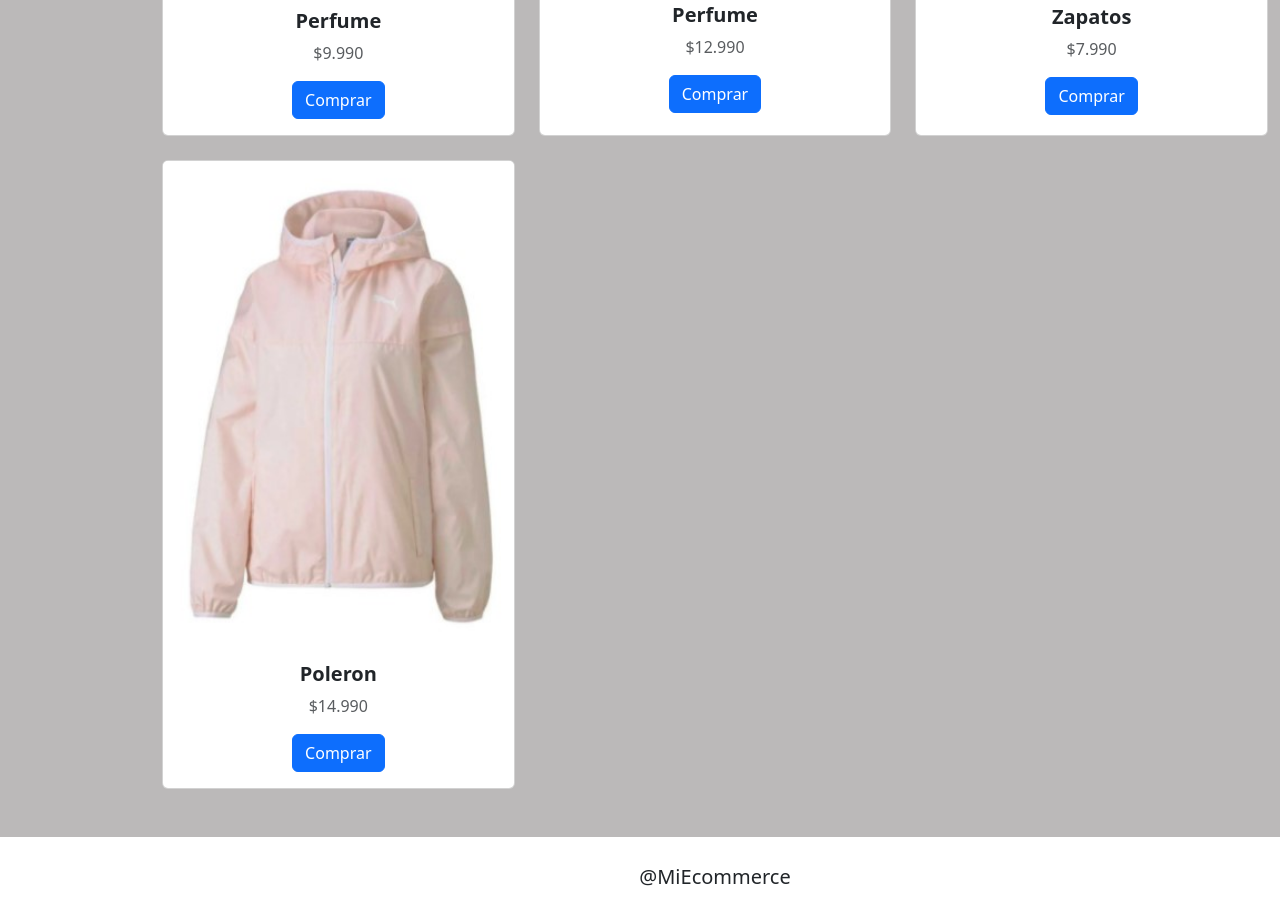
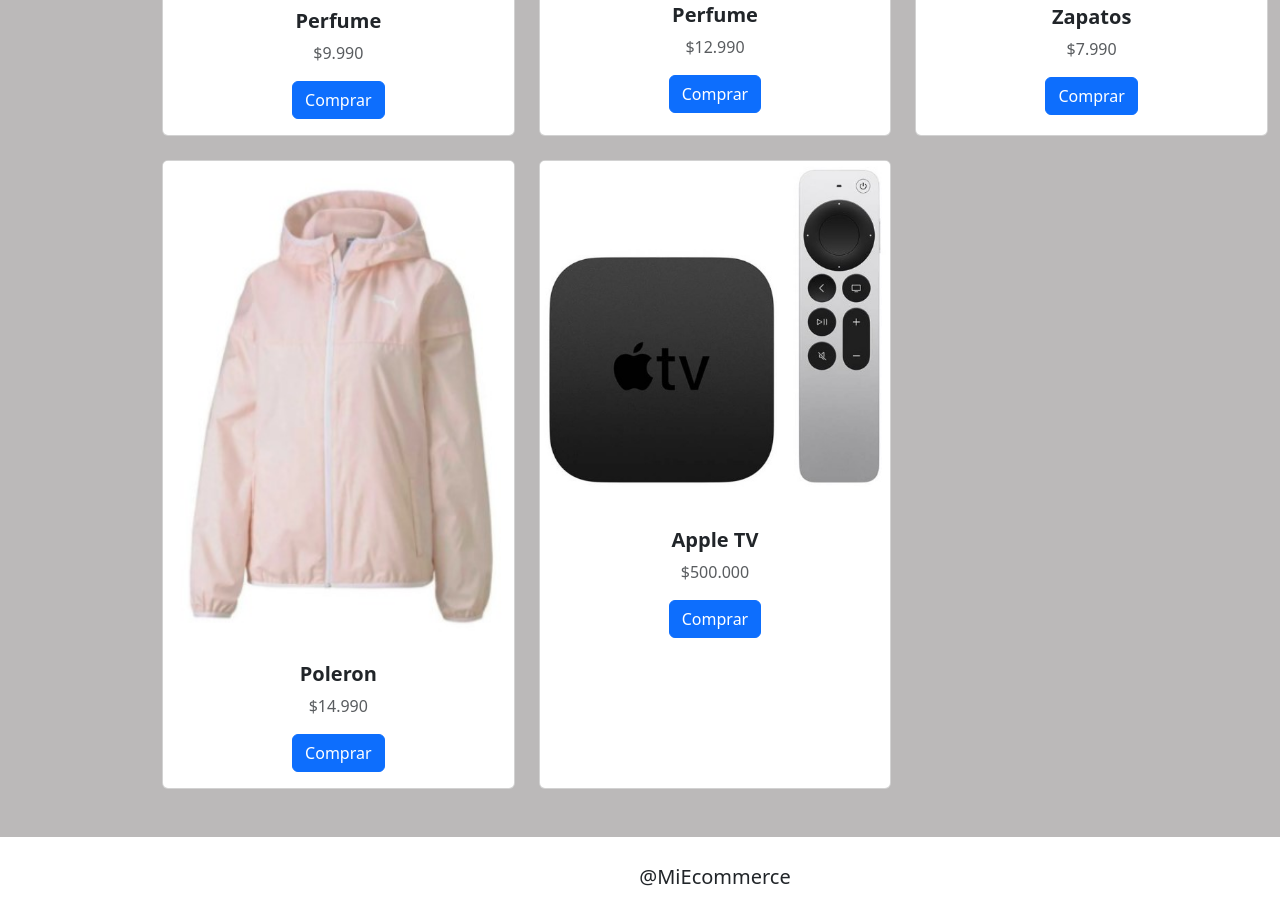
Before and after one commit to Camila-guti/e-commerce, a plain HTML site: page assets/index.html in a window 1280 px wide. Shown: the part 399-1316 px from the top of the page. Drawn offline with nearby package versions, Linux system fonts and the light colour scheme.

Commit message:
nuevo producto

```diff
--- a/assets/index.html
+++ b/assets/index.html
@@ -82,6 +82,17 @@
         </div>
       </div>
 
+       <div class="col">
+        <div class="card h-100">
+          <img src="/assets/img/Apple TV 4K 32Gb.jpg" class="card-img-top" alt="Producto 4">
+          <div class="card-body">
+            <h5 class="card-title fw-bold">Apple TV</h5>
+            <p class="card-text text-muted">$500.000</p>
+            <a href="#" class="btn btn-primary">Comprar</a>
+          </div>
+        </div>
+      </div>
+
     </div>
   </div>
 </main>
```
